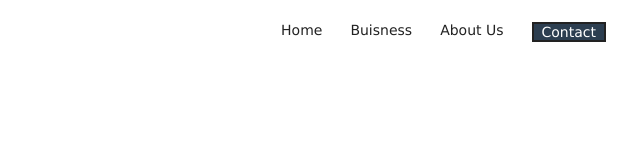
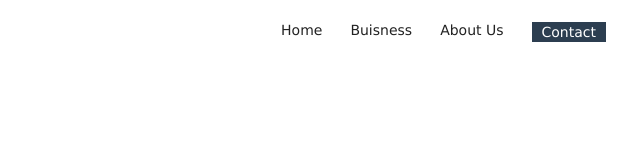
Before and after one commit to 798859/sahir-pencil, a plain HTML site: page index.html in a window 1280 px wide. Shown: the full height of the page, 640-1280 px from the left. Drawn offline with Linux system fonts and the light colour scheme.

Commit message:
Update style.css

```diff
--- a/style.css
+++ b/style.css
@@ -56,7 +56,7 @@ nav ul li a span {
   font-size: 14px;
   padding: 0px 8px;
   text-decoration: none;
-  border: 2px solid #222;
+  border: 2px solid #2c3e50;
   transition: 0.4s linear;
   background: #2c3e50;
 }
```
